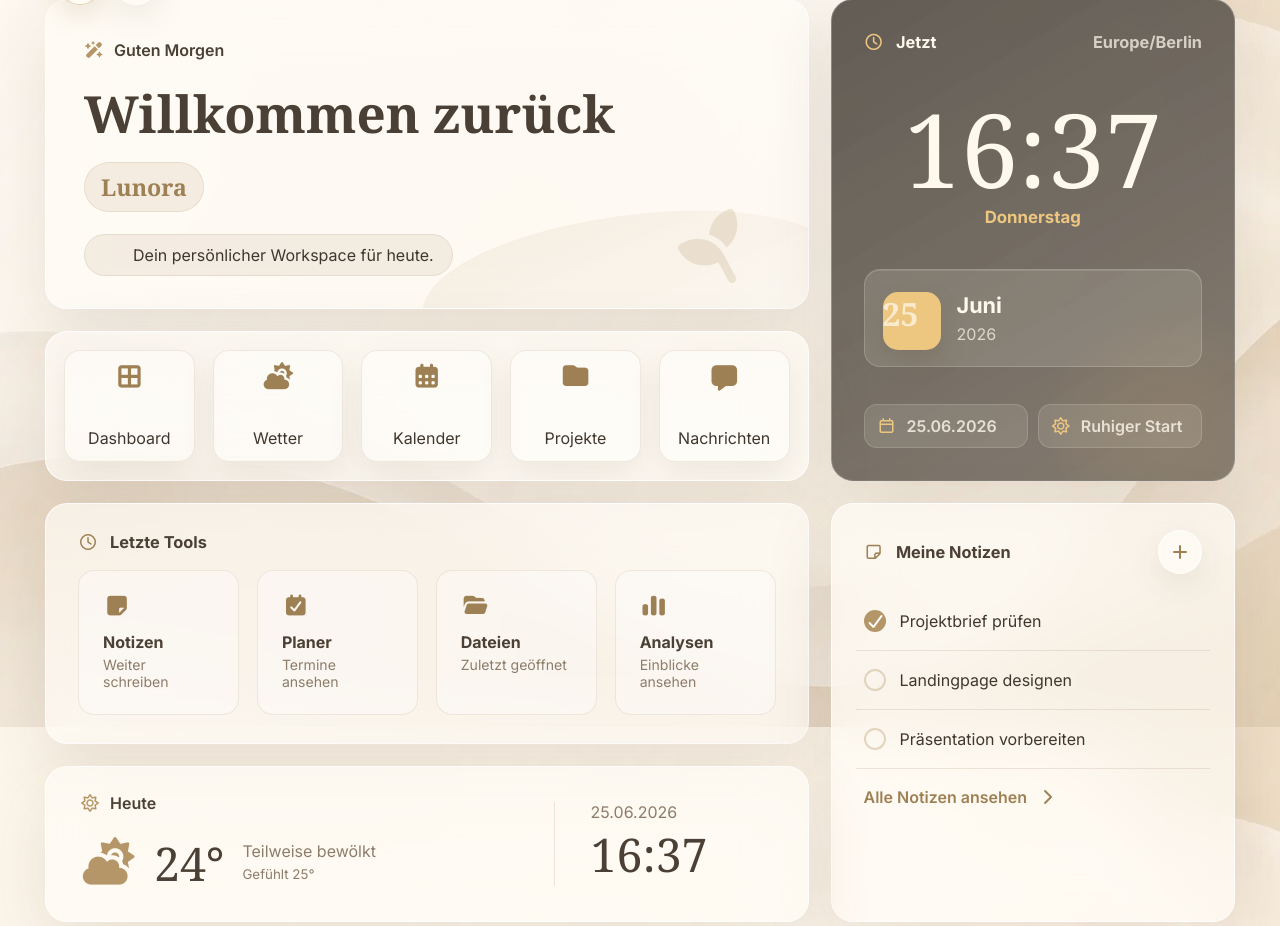
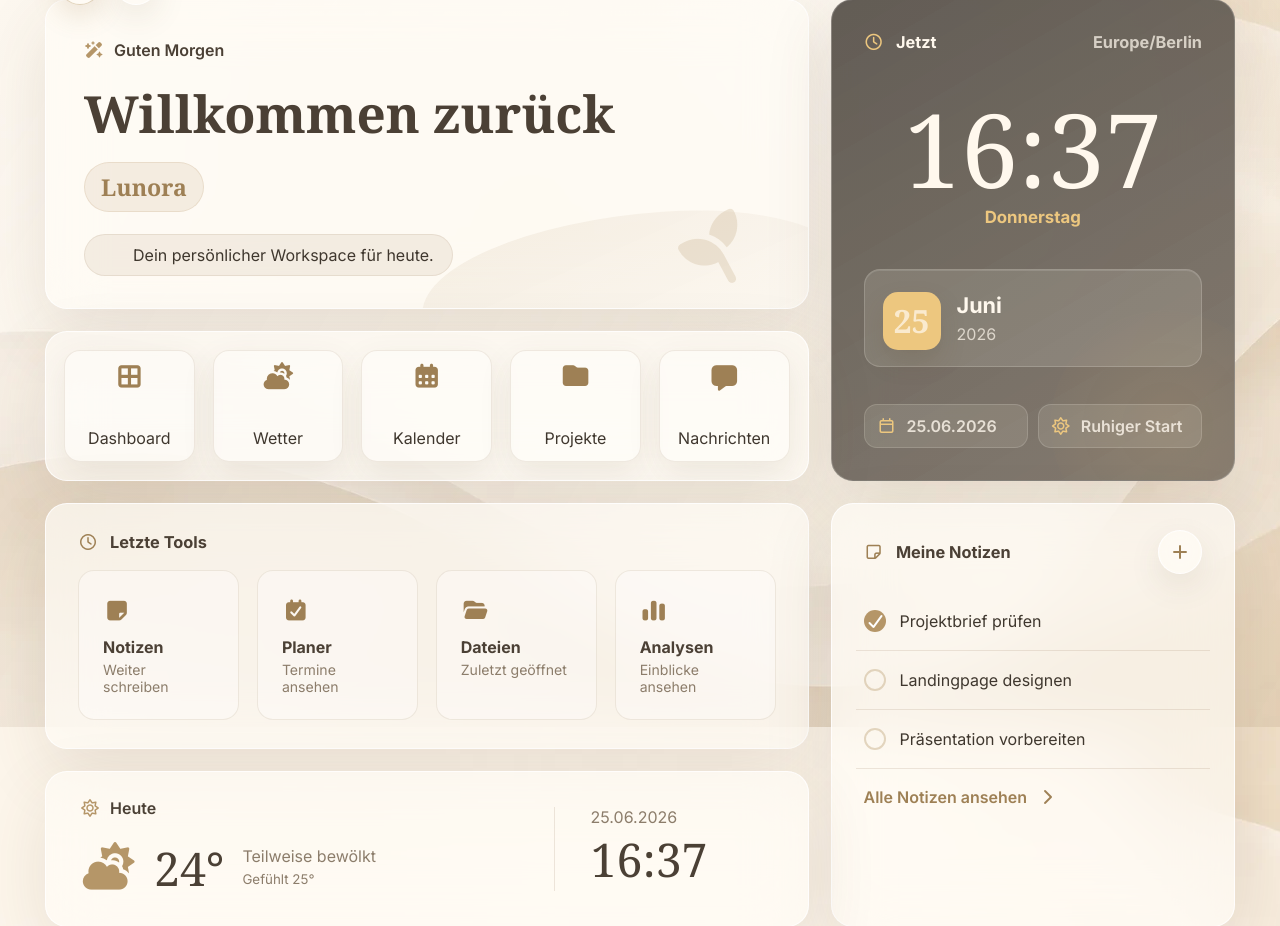
Before and after one commit to YannikFroehlich/Lunora, a Django app: page /home/ in a window 1280 px wide. Shown: the part 73-999 px from the top of the page. Run offline with Django 5.2, Linux system fonts and the light colour scheme; some libraries are stand-ins or nearby versions.

Commit message:
Small updated

```diff
--- a/app/static/css/home.css
+++ b/app/static/css/home.css
@@ -129,6 +129,7 @@
   display: inline-flex;
   align-items: center;
   justify-content: center;
+  text-align: center;
   width: 58px;
   height: 58px;
   flex: 0 0 auto;
@@ -142,7 +143,7 @@
 }
 
 .date-strip strong,
-.date-strip span {
+.date-block span {
   display: block;
 }
 
@@ -240,6 +241,7 @@
 .tool-tile i {
   color: var(--color-accent-strong);
   font-size: 1.4rem;
+  margin-top: 5px;
 }
 
 .tool-tile strong,
--- a/app/templates/app/home.html
+++ b/app/templates/app/home.html
@@ -32,7 +32,7 @@
             </div>
             <div class="date-strip">
                 <span class="date-number">{{ clock.day }}</span>
-                <div>
+                <div class="date-block">
                     <strong>{{ clock.month }}</strong>
                     <span>{{ clock.year }}</span>
                 </div>
```
